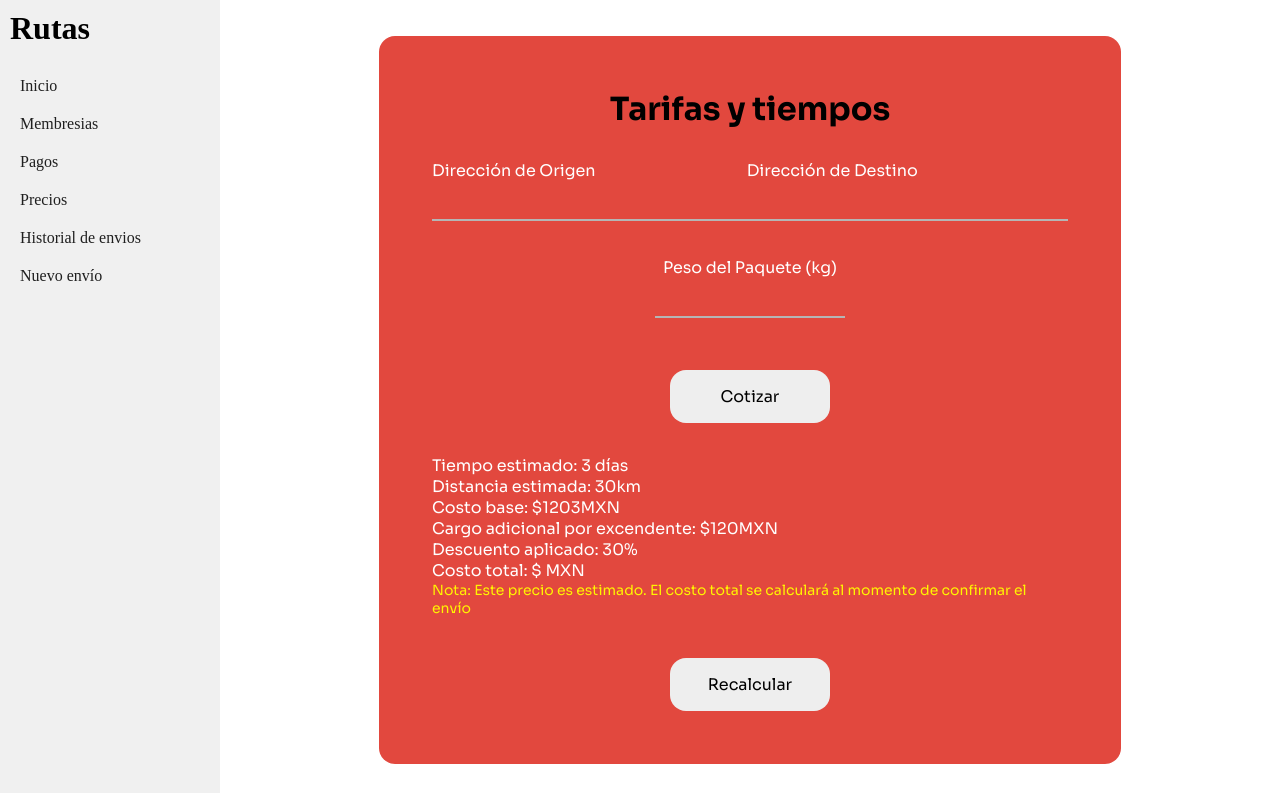
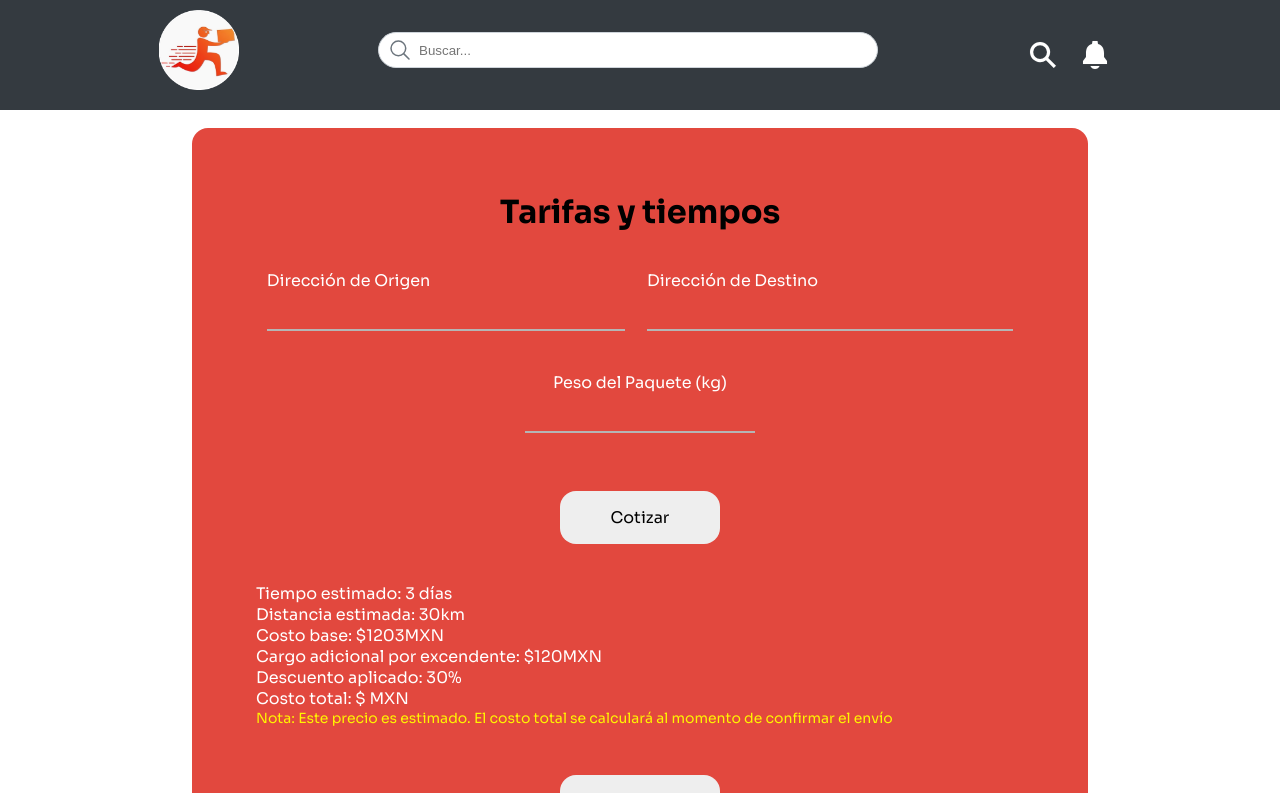
Before and after one commit to packager-company/packager-web, a React (Vite) app: page /price in a window 1280 px wide. Shown: the top 793 px of the page. Built offline with nearby package versions, Linux system fonts and the light colour scheme.

Commit message:
add footer an header

```diff
--- a/src/Components/Footer.jsx
+++ b/src/Components/Footer.jsx
@@ -1,6 +1,6 @@
 import React from 'react';
 import styles from '../styles/Footer.module.css';
-import Logo from "../assets/Image/logoTransparent.png";
+import Logo from "../assets/logo.jpeg";
 
 function Footer() {
   return (
--- a/src/Components/Header.jsx
+++ b/src/Components/Header.jsx
@@ -1,6 +1,6 @@
 import React from 'react';
 import styles from '../styles/Header.module.css';
-import Logo from "../assets/Image/logoTransparent.png";
+import Logo from "../assets/logo.jpeg";
 
 function Header() {
   return (
--- a/src/Pages/_Layout/Root.jsx
+++ b/src/Pages/_Layout/Root.jsx
@@ -1,36 +1,15 @@
 import { Link, Outlet } from 'react-router-dom'
 import styles from './styles.module.css'
+import Header from '../../Components/Header'
+import Footer from '../../Components/Footer'
+
 
 export default function Root() {
     return (
-        <div id={styles.main}>
-            <div id={styles.sideBar}>
-                <h1>Rutas</h1>
-
-                <nav>
-                    <ul>
-                        <li>
-                            <Link to="/home">Inicio</Link>
-                        </li>
-                        <li>
-                            <Link to="/memberships">Membresias</Link>
-                        </li>
-                        <li>
-                            <Link to="/payments">Pagos</Link>
-                        </li>
-                        <li>
-                            <Link to="/price">Precios</Link>
-                        </li>
-                        <li>
-                            <Link to="/shiptment-history">Historial de envios</Link>
-                        </li>
-                        <li>
-                            <Link to="/create-shipment">Nuevo envío</Link>
-                        </li>
-                    </ul>
-                </nav>
-            </div>
+        <div >
+            <Header/>
             <div id={styles.content}><Outlet /></div>
+            <Footer/>
         </div>
     )
 }
```
Also changed, not shown: src/Pages/Routes.jsx (+20 -10 lines).
